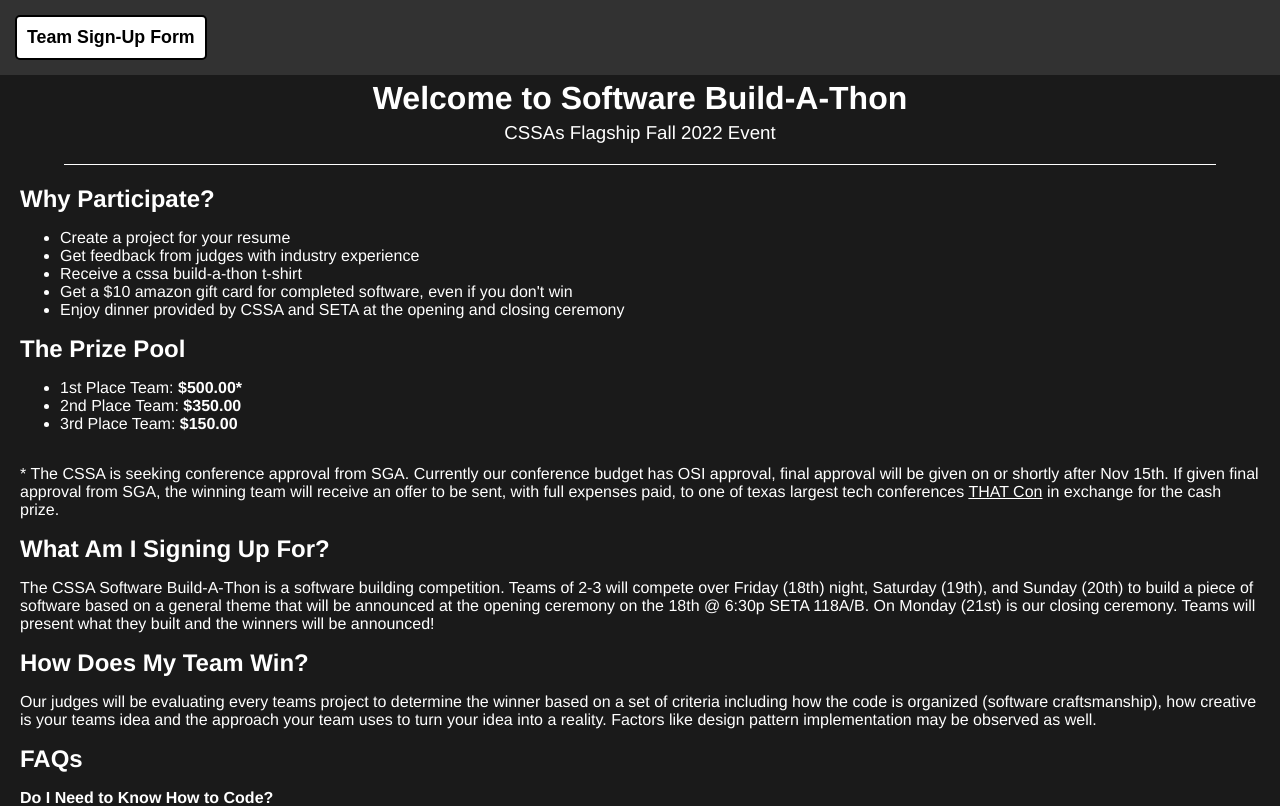
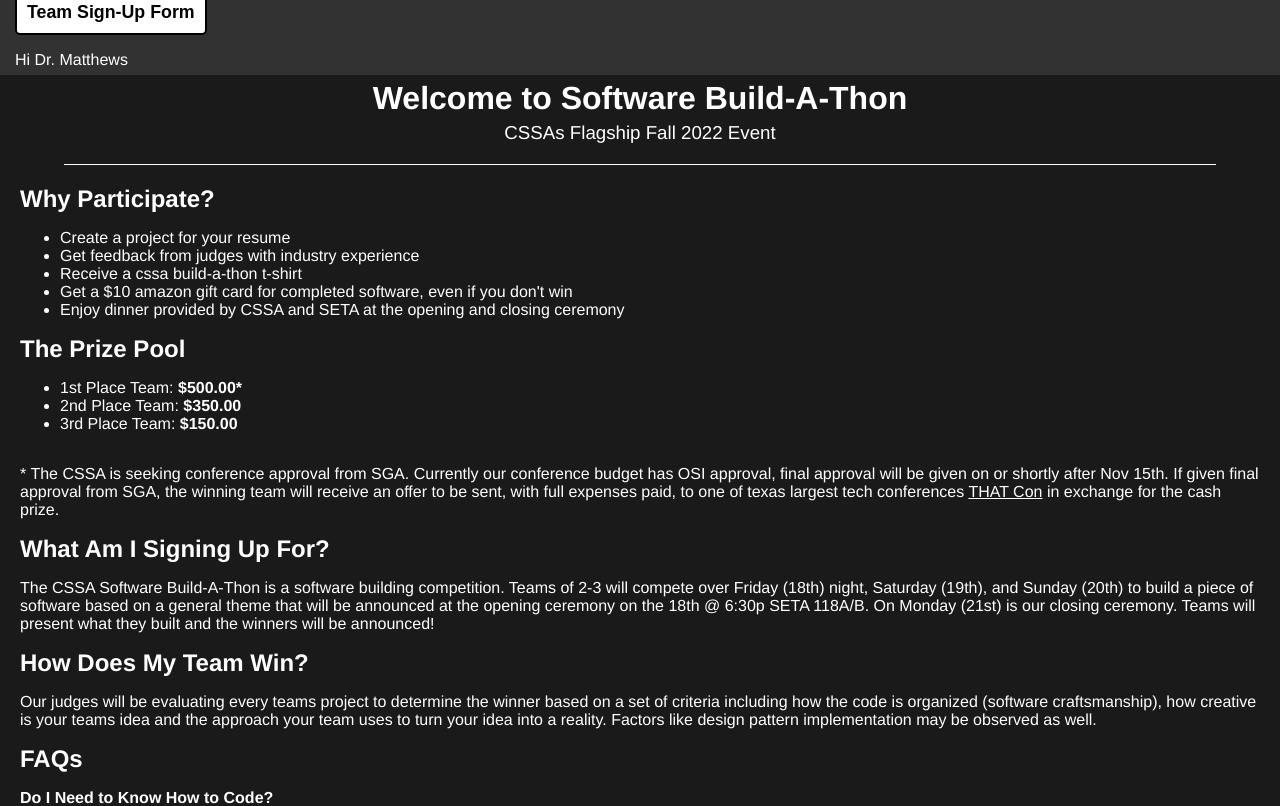
Before and after one commit to Yonava/CSSA-Build-A-Thon-2022, a Vue app: page / in a window 1280 px wide. Shown: the top 806 px of the page. Built offline with nearby package versions, Linux system fonts and the light colour scheme.

Commit message:
dr. matthews

```diff
--- a/src/App.vue
+++ b/src/App.vue
@@ -9,6 +9,9 @@
         <button>
           Team Sign-Up Form
         </button>
+        <p style="color: white">
+        Hi Dr. Matthews
+        </p>
       </a>
     </header>
     <div style="text-align: center; padding: 20px; padding-buttom: 0px">
```
Also changed, not shown: 5 other files (tests, documents, lock files or other folders).
